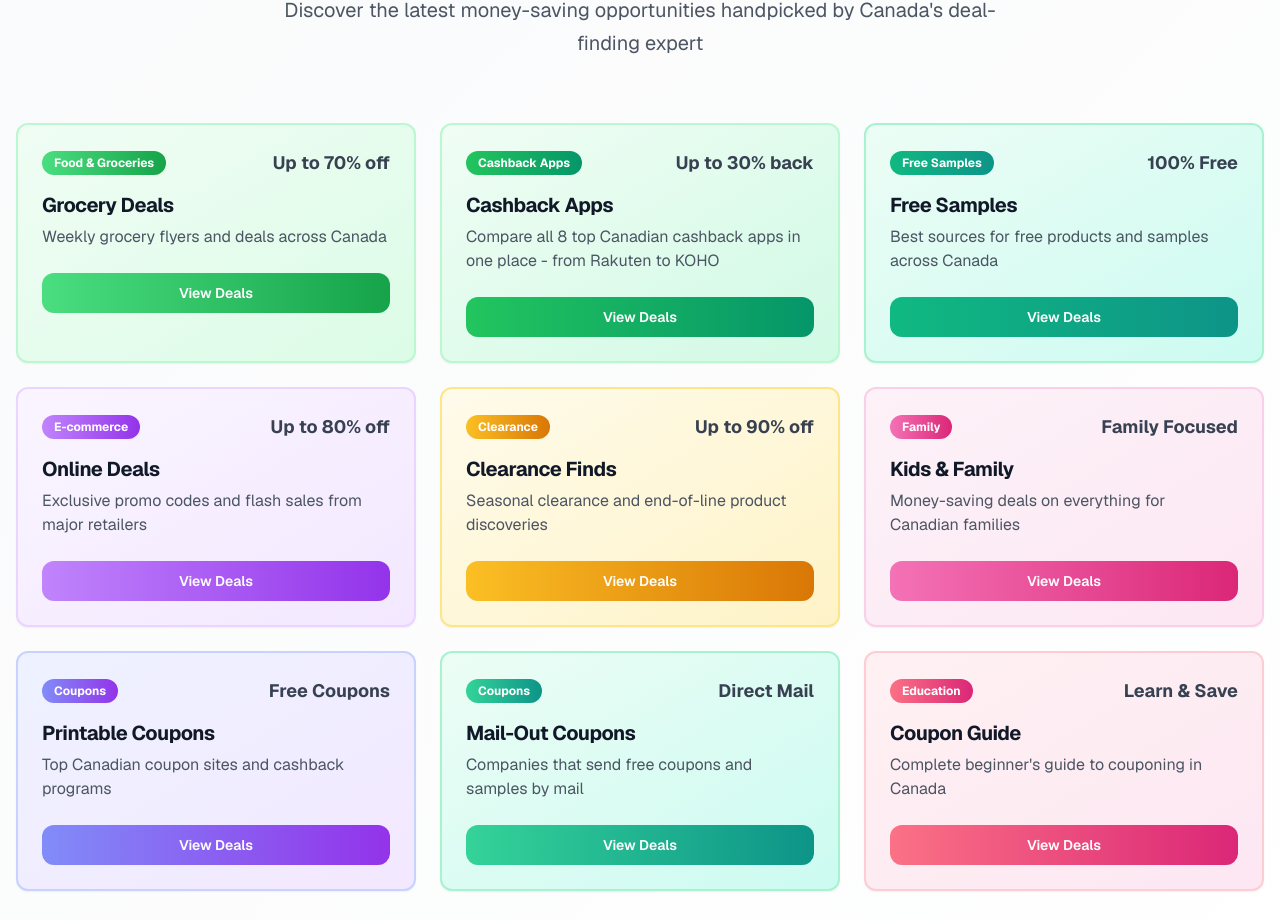
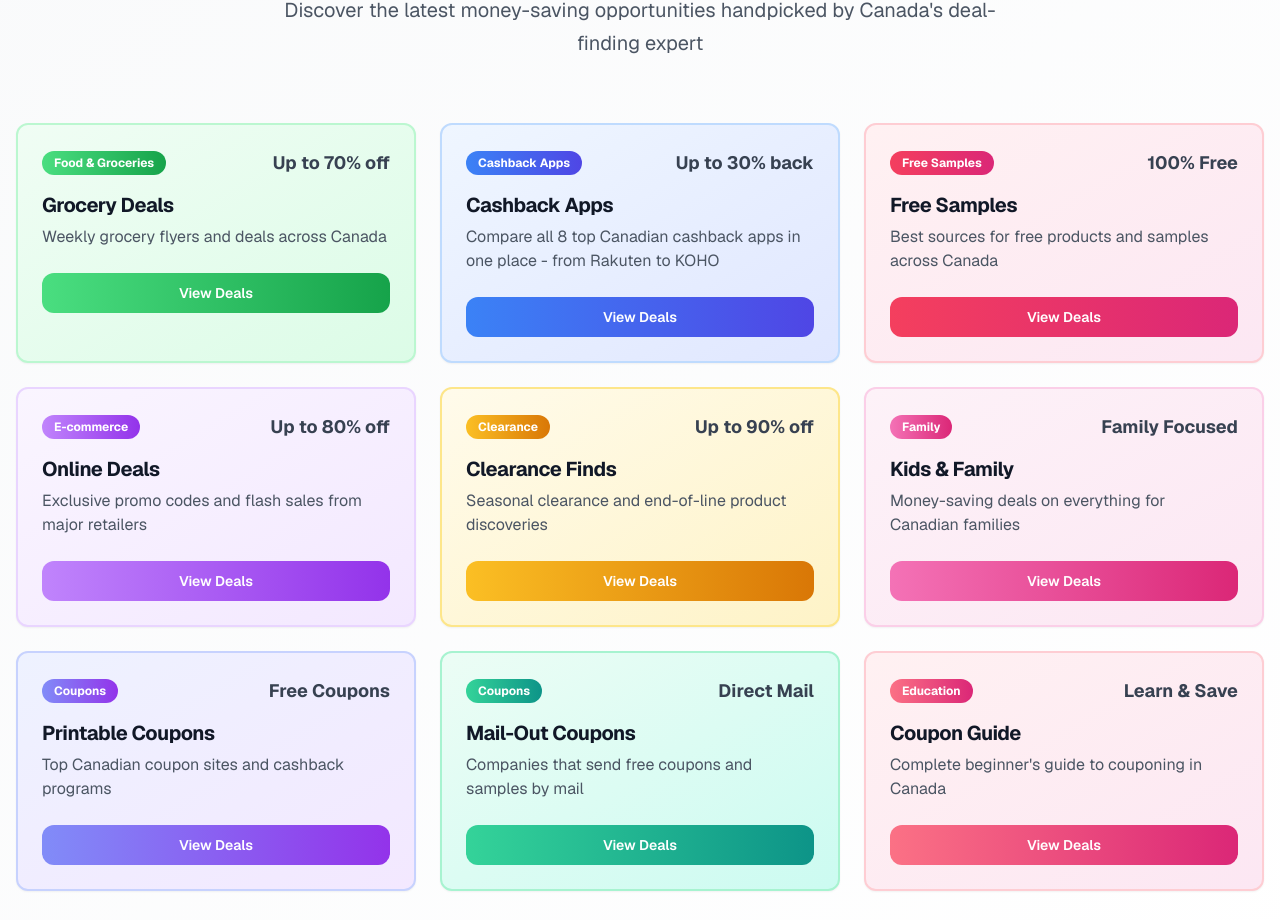
Before and after one commit to danharris923/ashlyfraser, a Next.js app: page / in a window 1280 px wide. Shown: the part 1940-2860 px from the top of the page. Built offline with nearby package versions, Linux system fonts and the light colour scheme.

Commit message:
Improve color variety in TopDeals cards
- Changed Cashback Apps to blue/indigo gradient
- Changed Free Samples to rose/pink gradient
- Maintains green for Grocery Deals
- Creates better visual diversity in the top row

```diff
--- a/components/TopDeals.tsx
+++ b/components/TopDeals.tsx
@@ -38,9 +38,9 @@ export default function TopDeals() {
       description: "Compare all 8 top Canadian cashback apps in one place - from Rakuten to KOHO",
       savings: "Up to 30% back",
       category: "Cashback Apps",
-      color: "from-green-500 to-emerald-600",
-      bgColor: "from-green-50 to-emerald-100",
-      borderColor: "border-green-200",
+      color: "from-blue-500 to-indigo-600",
+      bgColor: "from-blue-50 to-indigo-100",
+      borderColor: "border-blue-200",
       action: "modal",
       modal: "cashback-apps"
     },
@@ -49,9 +49,9 @@ export default function TopDeals() {
       description: "Best sources for free products and samples across Canada",
       savings: "100% Free",
       category: "Free Samples",
-      color: "from-emerald-500 to-teal-600",
-      bgColor: "from-emerald-50 to-teal-100",
-      borderColor: "border-emerald-200",
+      color: "from-rose-500 to-pink-600",
+      bgColor: "from-rose-50 to-pink-100",
+      borderColor: "border-rose-200",
       action: "modal",
       modal: "free-samples"
     },
```
